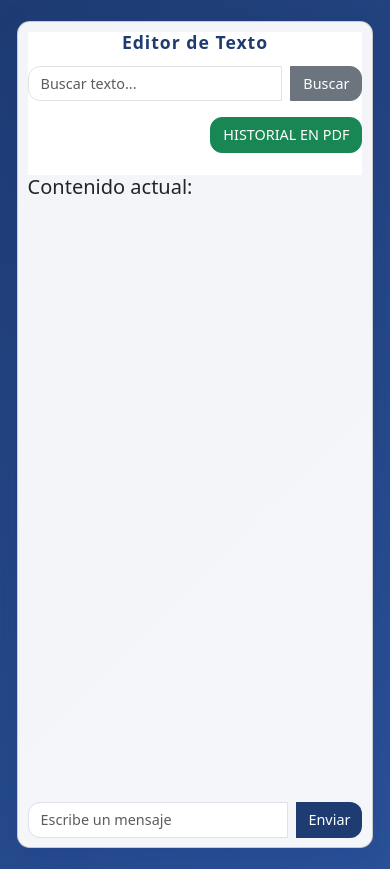
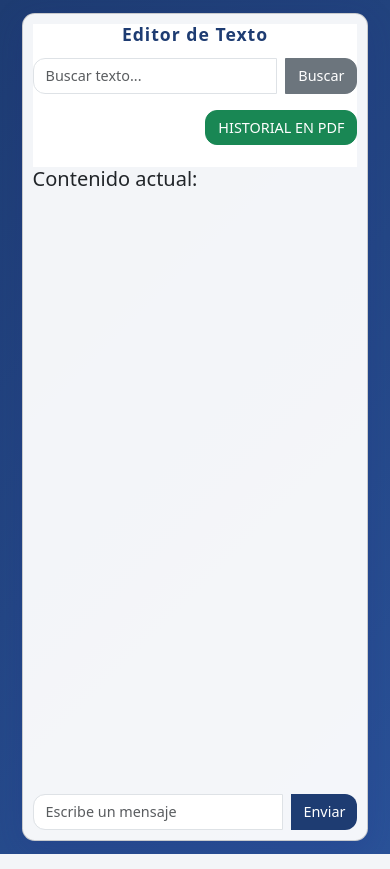
Before and after one commit to marcosgalarza1/marcosgalarza1-Proyecto_Galarza_Marcos_Editor_De_Texto_Simple, a PHP site: page / in a window 390 px wide. Run offline with PHP 8.4, Linux system fonts and the light colour scheme; data that the repository does not hold is empty.

Commit message:
Actualizar `index.php` para mejorar la responsividad y la estructura del diseño. Se añadieron estilos CSS para centrar elementos y ajustar dimensiones en diferentes tamaños de pantalla.

```diff
--- a/index.php
+++ b/index.php
@@ -38,6 +38,19 @@
             align-items: center;
             justify-content: center;
             padding: 10px;
+            margin: 0;
+        }
+        .container-fluid {
+            display: flex;
+            align-items: center;
+            justify-content: center;
+            min-height: 100vh;
+            padding: 0;
+        }
+        .row {
+            width: 100%;
+            display: flex;
+            justify-content: center;
         }
         .card {
             border-radius: 1.5rem;
@@ -50,6 +63,8 @@
             justify-content: flex-end;
             position: relative;
             width: 100%;
+            max-width: 500px;
+            margin: 0 auto;
         }
         .sticky-header {
             position: sticky;
@@ -195,11 +210,16 @@
             body {
                 padding: 5px;
             }
+            .container-fluid {
+                padding: 5px;
+            }
             .card {
                 height: 95vh;
                 max-height: 95vh;
                 border-radius: 1rem;
                 padding: 1rem !important;
+                max-width: 450px;
+                margin: 0 auto;
             }
             .titulo {
                 font-size: 1.3rem;
@@ -243,6 +263,8 @@
                 max-height: 98vh;
                 border-radius: 0.8rem;
                 padding: 0.8rem !important;
+                max-width: 400px;
+                margin: 0 auto;
             }
             .titulo {
                 font-size: 1.2rem;
@@ -296,6 +318,8 @@
         @media (max-width: 480px) {
             .card {
                 padding: 0.6rem !important;
+                max-width: 350px;
+                margin: 0 auto;
             }
             .titulo {
                 font-size: 1.1rem;
@@ -327,13 +351,21 @@
                 font-size: 0.7rem;
             }
         }
+
+        /* Para pantallas muy grandes, mantener un ancho máximo cómodo */
+        @media (min-width: 1200px) {
+            .card {
+                max-width: 600px;
+                margin: 0 auto;
+            }
+        }
     </style>
 </head>
 <body>
     <div class="container-fluid">
-        <div class="row justify-content-center">
-            <div class="col-12 col-sm-11 col-md-10 col-lg-8 col-xl-7">
-                <div class="card p-4 my-3 d-flex flex-column">
+        <div class="row justify-content-center align-items-center">
+            <div class="col-12 col-sm-10 col-md-8 col-lg-6 col-xl-5 d-flex justify-content-center">
+                <div class="card p-4 d-flex flex-column">
                     <div class="sticky-header">
                         <h2 class="mb-4 text-center titulo">Editor de Texto</h2>
                         <!-- Buscador y PDF -->
```
